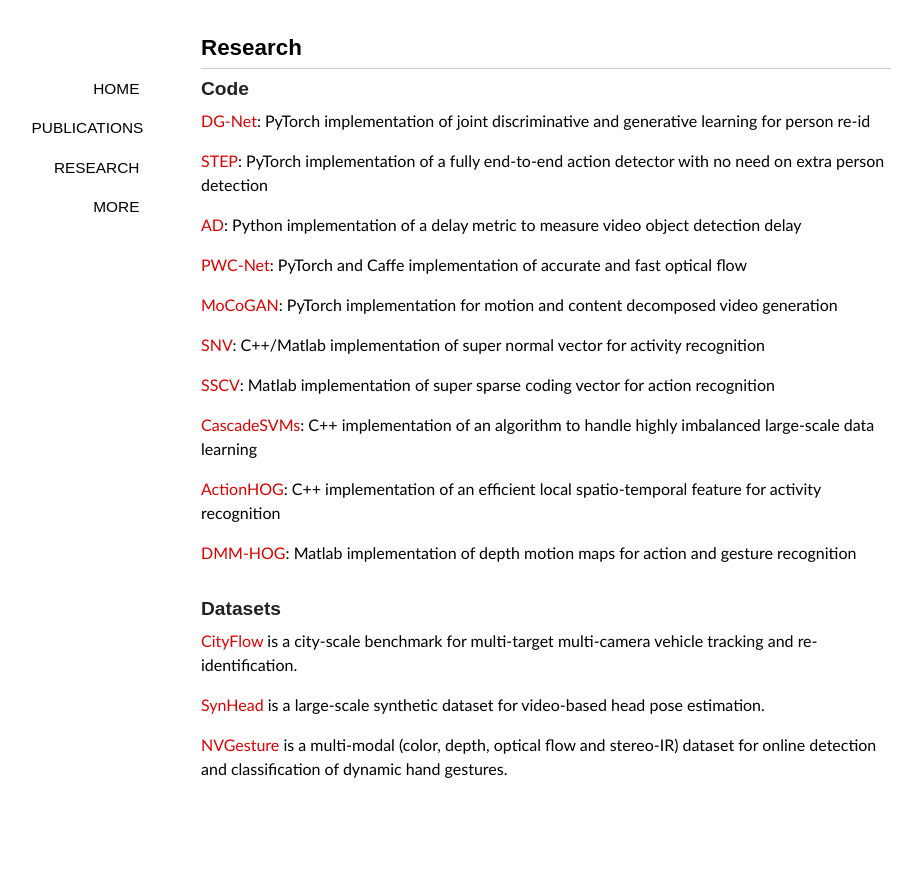
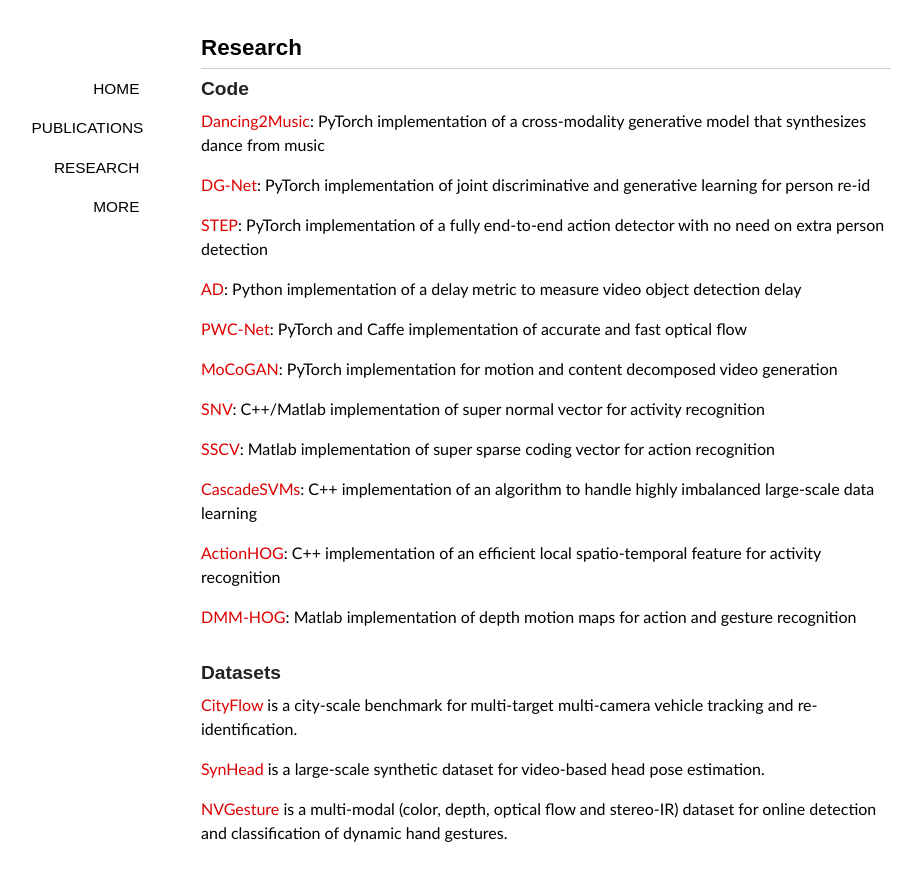
Before and after one commit to xiaodongyang/xiaodongyang.github.io, a Jekyll site: the page built from research/index.md, in a window 1280 px wide. Shown: the top 881 px of the page, without its empty margins (94-1009 px from the left). Built offline with Jekyll 4.4.1, drawn with Linux system fonts in a browser that asks for light colours; some web fonts are replaced.

Commit message:
Update index.md

```diff
--- a/research/index.md
+++ b/research/index.md
@@ -4,6 +4,8 @@
 comments: no
 ---
 ### Code
+
+[Dancing2Music](https://github.com/NVlabs/Dancing2Music): PyTorch implementation of a cross-modality generative model that synthesizes dance from music
 
 [DG-Net](https://github.com/NVlabs/DG-Net): PyTorch implementation of joint discriminative and generative learning for person re-id
 
```
